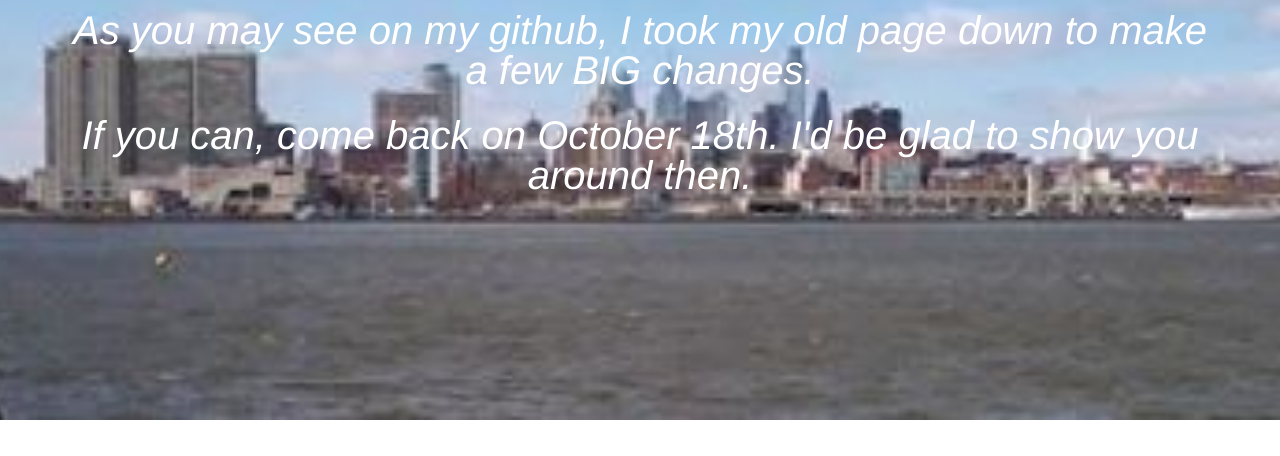
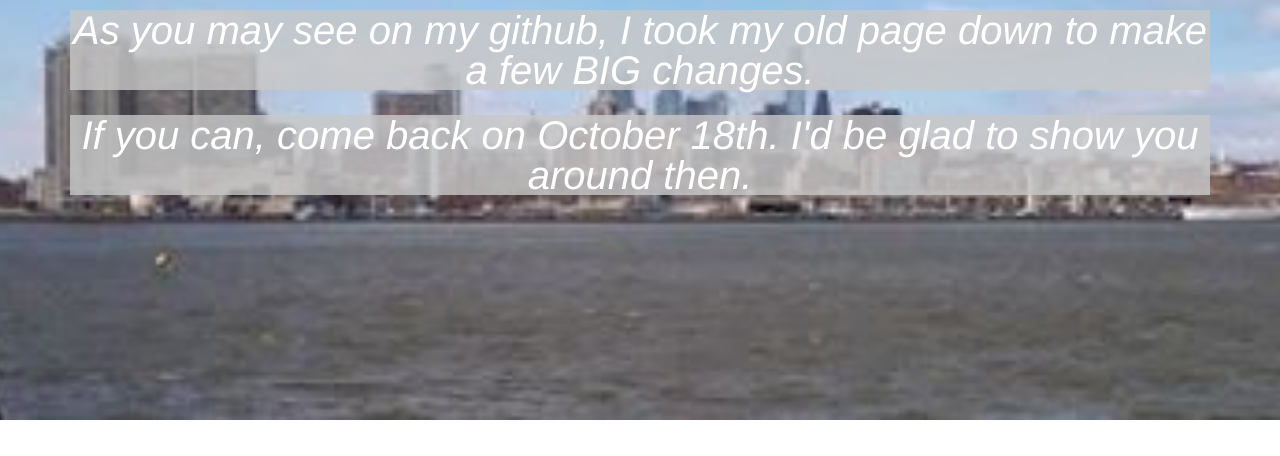
Before and after one commit to atkaczyk/atkaczyk.github.io, a website: page index.html in a window 1280 px wide. Shown: the part 344-800 px from the top of the page. Drawn offline with Linux system fonts and the light colour scheme; files whose address does not match are found by name; a web font is replaced by a local one.

Commit message:
Minor update
Changed background for visible text

```diff
--- a/css/agency.css
+++ b/css/agency.css
@@ -249,6 +249,7 @@
   font-size: 22px;
   line-height: 22px;
   margin-bottom: 25px;
+  background-color: rgba(200,200,200,0.8);
 }
 header .intro-text .intro-heading {
   font-family: "Montserrat", "Helvetica Neue", Helvetica, Arial, sans-serif;
```
